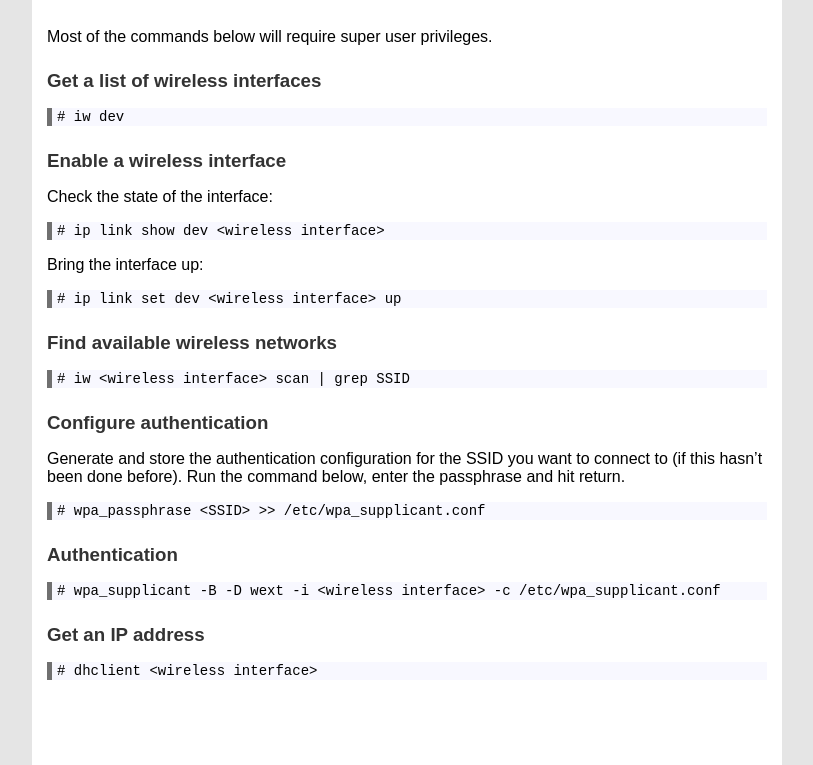
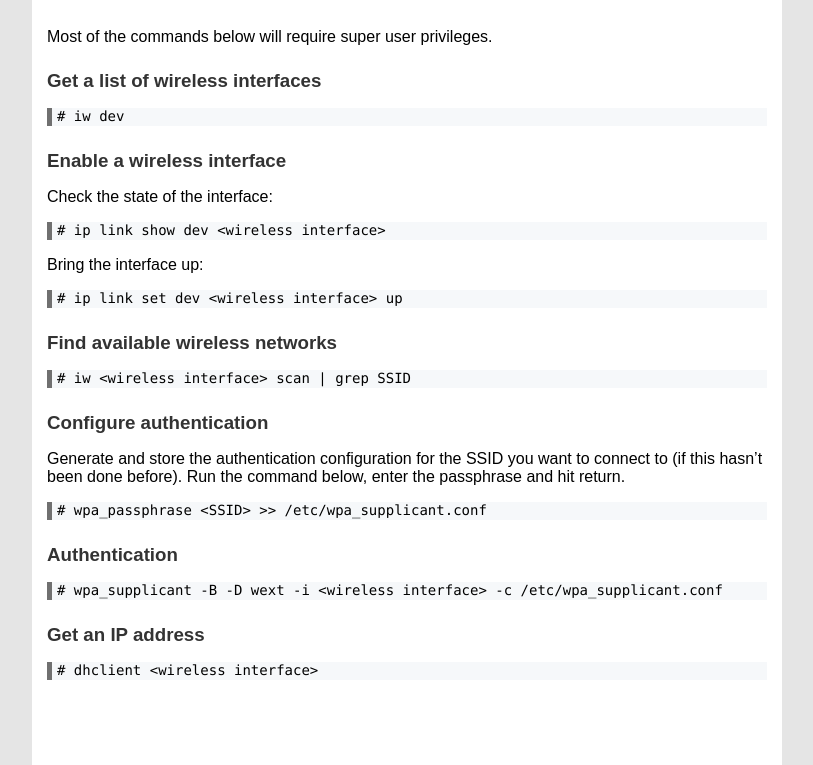
Before and after one commit to execas/execas.github.io, a Jekyll site: the page built from _posts/2018-08-11-wifi-configuration-with-the-linux-command-line.md, in a window 1280 px wide. Shown: the part 274-1039 px from the top of the page, without its empty margins (233-1046 px from the left). Built offline with Jekyll 4.4.1, drawn with Linux system fonts in a browser that asks for light colours.

Commit message:
Update execas.css

```diff
--- a/css/execas.css
+++ b/css/execas.css
@@ -23,7 +23,7 @@
 }
 
 pre {
-     background-color: #f8f8ff;
+     background-color: #f6f8fa;
      padding-left: 5px;
      padding-bottom; 3px;
      border-left: 5px solid #707070;
@@ -32,9 +32,10 @@
      overflow: auto;
 }
 pre code {
+     font-family:Consolas,Monaco,Lucida Console,Liberation Mono,DejaVu Sans Mono,Bitstream Vera Sans Mono,Courier New;
      font-size:14px;
      border-style: none;
-     background-color: #f8f8ff;
+     background-color: #f6f8fa;
 }
 code {
      background-color: #fefefe;
```
